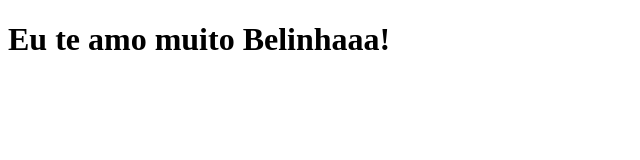
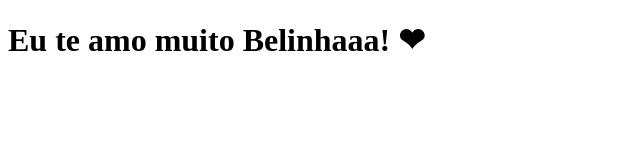
Before and after one commit to misterysad/clone-tabnews, a Next.js app: page / in a window 1280 px wide. Shown: the top 160 px of the page, without its empty margins (0-640 px from the left). Built offline with nearby package versions, Linux system fonts and the light colour scheme.

Commit message:
Coração adicionado!

```diff
--- a/pages/index.js
+++ b/pages/index.js
@@ -1,5 +1,5 @@
 function Home() {
-    return <h1>Eu te amo muito Belinhaaa!</h1>
+    return <h1>Eu te amo muito Belinhaaa! ❤ </h1>
 
 }
 
```
